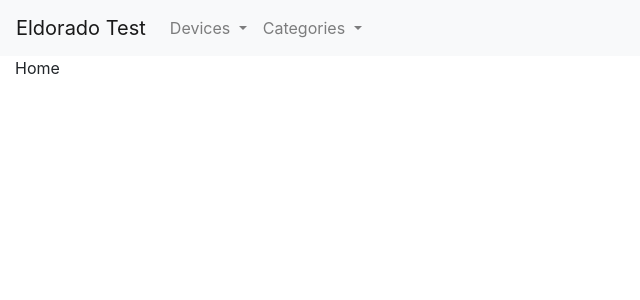
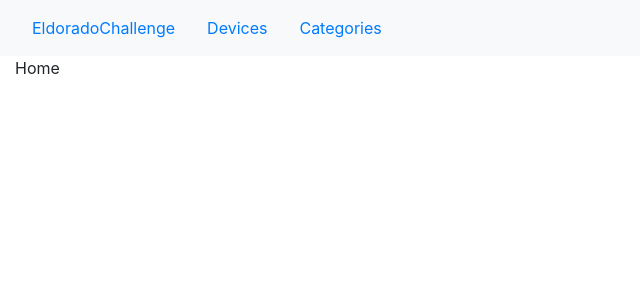
Before and after one commit to sergioferreirajr/eldoradoTest072020, an Angular app in the folder deviceMng/: page /home in a window 1280 px wide. Shown: the top 300 px of the page, without its empty margins (0-640 px from the left). Built offline with nearby package versions, Linux system fonts and the light colour scheme.

Commit message:
Simplificando formato do menu principal

```diff
--- a/deviceMng/src/app/app.component.html
+++ b/deviceMng/src/app/app.component.html
@@ -1,31 +1,12 @@
 <nav class="navbar navbar-expand-lg navbar-light bg-light">
-  <a class="navbar-brand" [routerLink]="['/home']">Eldorado Test</a>
+  <a class="navbar" [routerLink]="['/home']">EldoradoChallenge</a>
   <button class="navbar-toggler" type="button" data-toggle="collapse" data-target="#navbarNavAltMarkup" aria-controls="navbarNavAltMarkup" aria-expanded="false" aria-label="Toggle navigation">
     <span class="navbar-toggler-icon"></span>
   </button>
   <div class="collapse navbar-collapse" id="navbarNavAltMarkup">
     <div class="navbar-nav">
-      <li class="nav-item dropdown">
-        <a class="nav-link dropdown-toggle" id="navbarDropdownMenuLink" data-toggle="dropdown" aria-haspopup="true" aria-expanded="false">
-          Devices
-        </a>
-        <div class="dropdown-menu" aria-labelledby="navbarDropdownMenuLink">
-          <a class="dropdown-item" [routerLink]="['/devicelist']">List</a>
-          <a class="dropdown-item" [routerLink]="['/newdevice']">Create</a>
-          <a class="dropdown-item" [routerLink]="['/deletedevice']">Delete</a>
-        </div>
-      </li>
-
-      <li class="nav-item dropdown">
-        <a class="nav-link dropdown-toggle" id="navbarDropdownMenuLink" data-toggle="dropdown" aria-haspopup="true" aria-expanded="false">
-          Categories
-        </a>
-        <div class="dropdown-menu" aria-labelledby="navbarDropdownMenuLink">
-          <a class="dropdown-item" [routerLink]="['/categorylist']">List</a>
-          <a class="dropdown-item" [routerLink]="['/newcategory']">Create</a>
-          <a class="dropdown-item" [routerLink]="['/deletecategory']">Delete</a>
-        </div>
-      </li>
+      <a class="navbar" [routerLink]="['/devices']">Devices</a>
+      <a class="navbar" [routerLink]="['/categories']">Categories</a>
     </div>
   </div>
 </nav>
```
